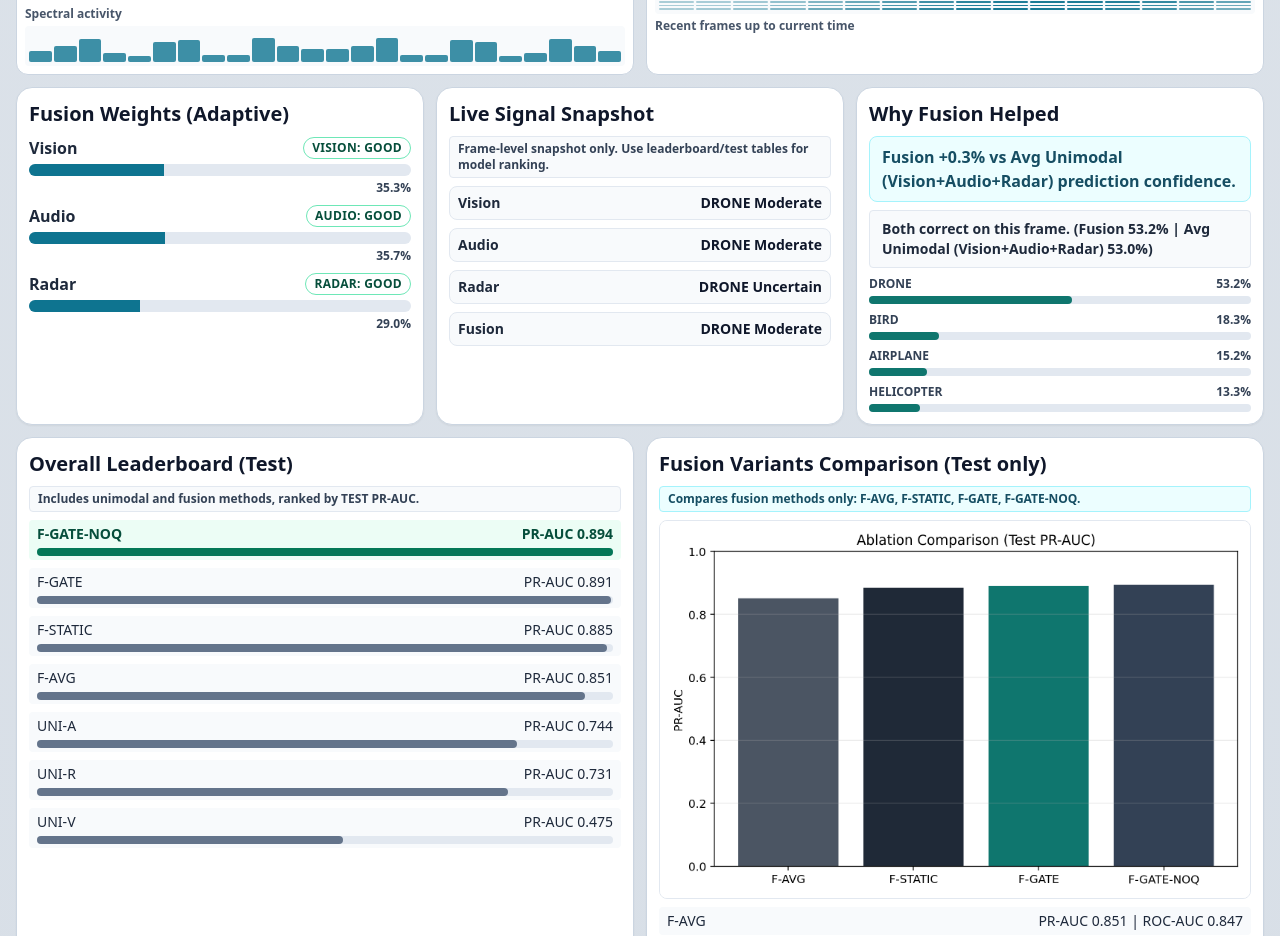
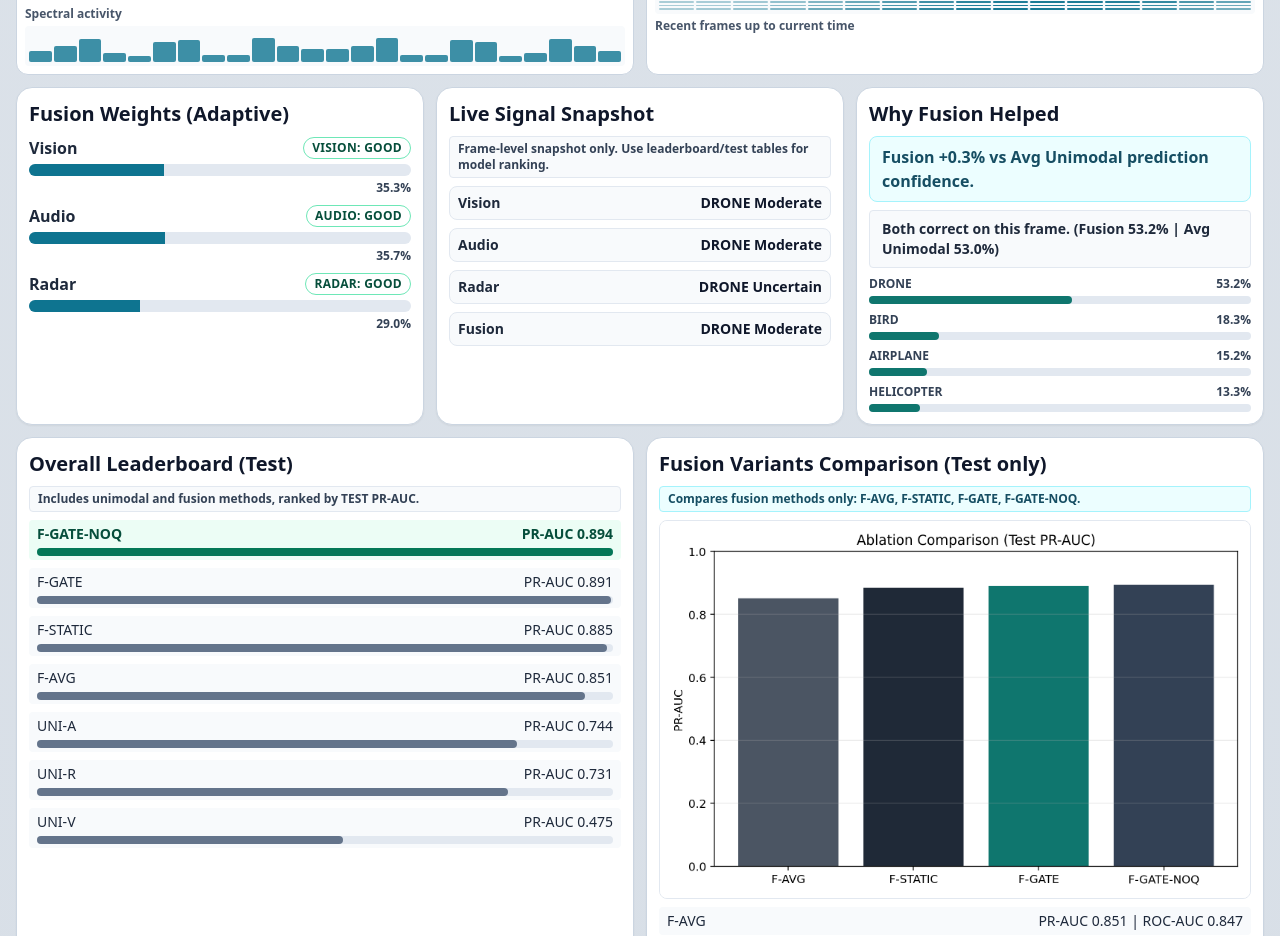
Before and after one commit to anikethmalipeddi/uav-detect-rsef-isr-project, a Next.js app in the folder vercel_poster_demo/: page / in a window 1280 px wide. Shown: the part 880-1816 px from the top of the page. Built offline with nearby package versions, Linux system fonts and the light colour scheme.

Commit message:
Simplify comparator label to Avg Unimodal

```diff
--- a/vercel_poster_demo/src/app/page.tsx
+++ b/vercel_poster_demo/src/app/page.tsx
@@ -273,9 +273,7 @@ export default function Page() {
     ? availableUnimodals.reduce((acc, row) => acc + row.score, 0) / availableUnimodals.length
     : null;
   const avgUnimodalTop = avgUnimodalScore !== null ? topClassFromDroneProb(avgUnimodalScore) : null;
-  const avgUnimodalLabel = availableUnimodals.length
-    ? `Avg Unimodal (${availableUnimodals.map((m) => m.name).join("+")})`
-    : "Avg Unimodal";
+  const avgUnimodalLabel = "Avg Unimodal";
   const delta = frame && avgUnimodalScore !== null ? frame.modality_scores.fusion - avgUnimodalScore : 0;
   const deltaSignedPct = `${delta >= 0 ? "+" : ""}${(delta * 100).toFixed(1)}%`;
 
```
